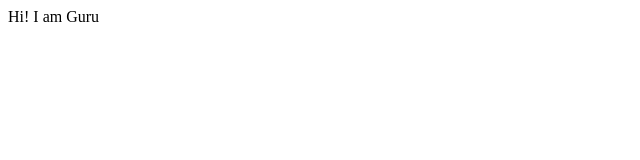
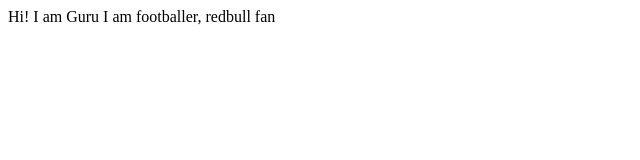
Before and after one commit to Gurumeet107/student-name-site, a plain HTML site: page index.html in a window 1280 px wide. Shown: the whole page, without its empty margins (0-640 px from the left). Drawn offline with Linux system fonts and the light colour scheme.

Commit message:
Added more details about me

```diff
--- a/index.html
+++ b/index.html
@@ -8,5 +8,7 @@
 </head>
 <body>
     Hi! I am Guru
+    I am footballer,
+    redbull fan
 </body>
 </html>
```
